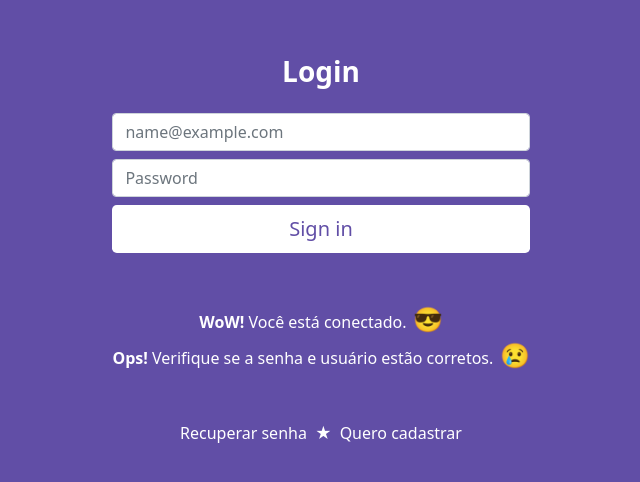
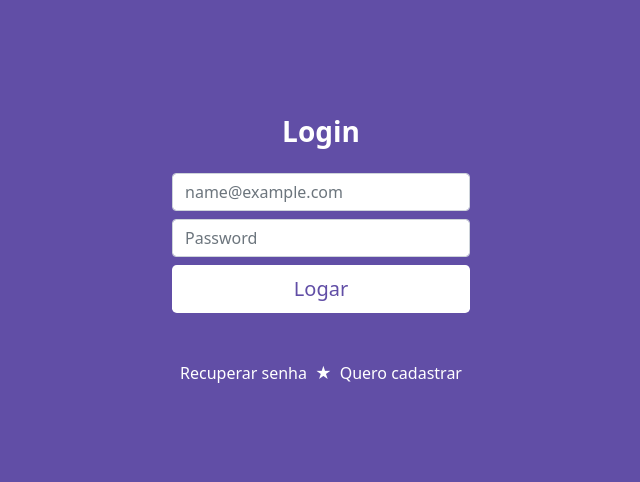
Before and after one commit to nikolastt/eventos, a React (Create React App) app: page / in a window 1280 px wide. Shown: the part 150-632 px from the top of the page, without its empty margins (319-959 px from the left). Built offline with nearby package versions, Linux system fonts and the light colour scheme.

Commit message:
Integração Firebase && Autenticação

```diff
--- a/src/view/login/index.jsx
+++ b/src/view/login/index.jsx
@@ -1,7 +1,28 @@
-import React from "react";
+import React, { useState } from "react";
 import "./login.css";
+import { getAuth, signInWithEmailAndPassword } from "firebase/auth";
 
 function Login() {
+  const [email, setEmail] = useState();
+  const [senha, setSenha] = useState();
+  const [msgTipo, setMsgTipo] = useState();
+
+  function logar() {
+    const auth = getAuth();
+    signInWithEmailAndPassword(auth, email, senha)
+      .then((userCredential) => {
+        setMsgTipo("sucesso");
+        // // Signed in
+        // const user = userCredential.user;
+        // // ...
+      })
+      .catch((error) => {
+        // const errorCode = error.code;
+        // const errorMessage = error.message;
+        setMsgTipo("erro");
+      });
+  }
+
   return (
     <div className="login-content d-flex align-items-center ">
       <form className="mx-auto">
@@ -17,6 +38,7 @@ function Login() {
         </div>
 
         <input
+          onChange={(e) => setEmail(e.target.value)}
           type="email"
           className="form-control my-2"
           id="floatingInput"
@@ -24,34 +46,44 @@ function Login() {
         />
 
         <input
-          type="senha"
+          onChange={(e) => setSenha(e.target.value)}
+          type="password"
           className="form-control my-2"
           id="floatingPassword"
           placeholder="Password"
         />
 
-        <button className="w-100 btn btn-lg btn-login" type="submit">
-          Sign in
+        <button
+          onClick={logar}
+          className="w-100 btn btn-lg btn-login"
+          type="button"
+        >
+          Logar
         </button>
 
         <div className="msg-login text-white text-center my-5 ">
+          {msgTipo === "sucesso" && (
             <span>
               <strong>WoW!</strong> Você está conectado.
               <span className="fs-4"> &#128526;</span>
             </span>
-          <br />
+          )}
+
+          {msgTipo === "erro" && (
             <span>
-            <strong>Ops!</strong> Verifique se a senha e usuário estão corretos.
+              <strong>Ops!</strong> Verifique se a senha e usuário estão
+              corretos.
               <span className="fs-4"> &#128546;</span>
             </span>
+          )}
         </div>
 
         <div className="opcoes-login text-center">
-          <a href="#" className="mx-2">
+          <a href="/" className="mx-2">
             Recuperar senha
           </a>
           <span className="text-white">&#9733;</span>
-          <a href="#" className="mx-2">
+          <a href="/" className="mx-2">
             Quero cadastrar
           </a>
         </div>
```
Also changed, not shown: package.json (+6 -1 lines), src/config/firebase.js (added, +19 -0 lines), 1 other file (tests, documents, lock files or other folders). Lines whose indentation alone changed are shown as unchanged.
